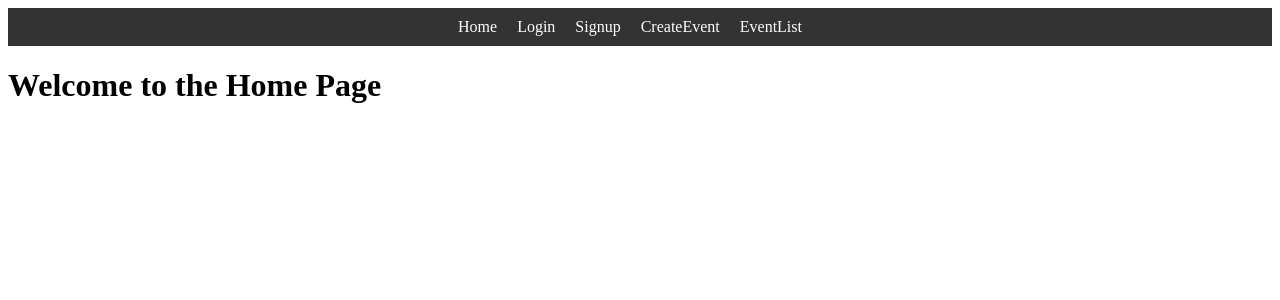
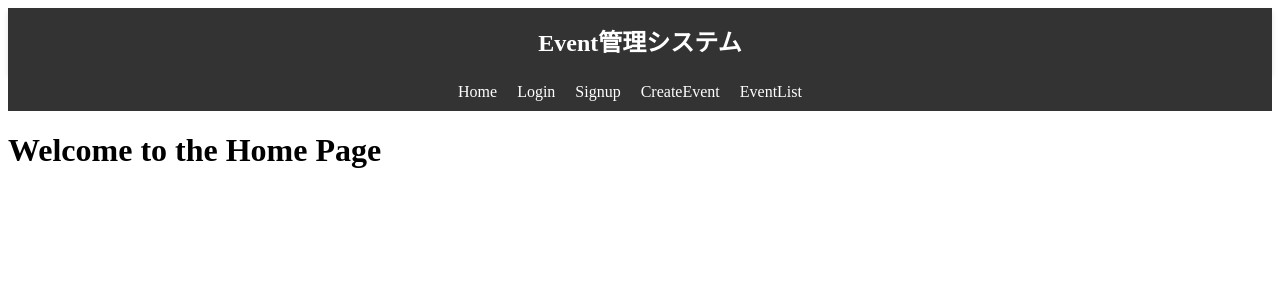
Before and after one commit to kh32n/event-system, a React (Create React App) app in the folder client/: page / in a window 1280 px wide. Shown: the top 300 px of the page. Built offline with nearby package versions, Linux system fonts and the light colour scheme.

Commit message:
feat:ヘッダーの追加

```diff
--- a/client/src/App.js
+++ b/client/src/App.js
@@ -6,11 +6,12 @@ import Signup from './pages/SignupPage';
 import CreateEvent from './pages/CreateEventPage';
 import EventList from './pages/EventListPage';
 import Navbar from './components/Navbar.js';
-
+import Header from './components/Header.js';
 
 function App() {
   return (
     <div>
+      <Header />
       <Navbar />
 
       <Routes>
--- /dev/null
+++ b/client/src/components/Header.js
@@ -0,0 +1,12 @@
+import React from 'react';
+import '../styles/Header.css'; // ヘッダー用のスタイルを管理
+
+function Header() {
+  return (
+    <header className="header">
+      <h1 className="header-title">Event管理システム</h1>
+    </header>
+  );
+}
+
+export default Header;
--- /dev/null
+++ b/client/src/styles/Header.css
@@ -0,0 +1,13 @@
+.header {
+    background-color: #333; /* 背景色を設定 */
+    color: white; /* テキスト色を白に設定 */
+    padding: 15px 20px; /* 内側余白を設定 */
+    text-align: center; /* テキストを中央揃え */
+    box-shadow: 0 4px 6px rgba(0, 0, 0, 0.1); /* ヘッダーに影を追加 */
+  }
+
+  .header-title {
+    margin: 0; /* デフォルトの余白を削除 */
+    font-size: 24px; /* フォントサイズを設定 */
+    font-weight: bold; /* フォントを太字に設定 */
+  }
```
